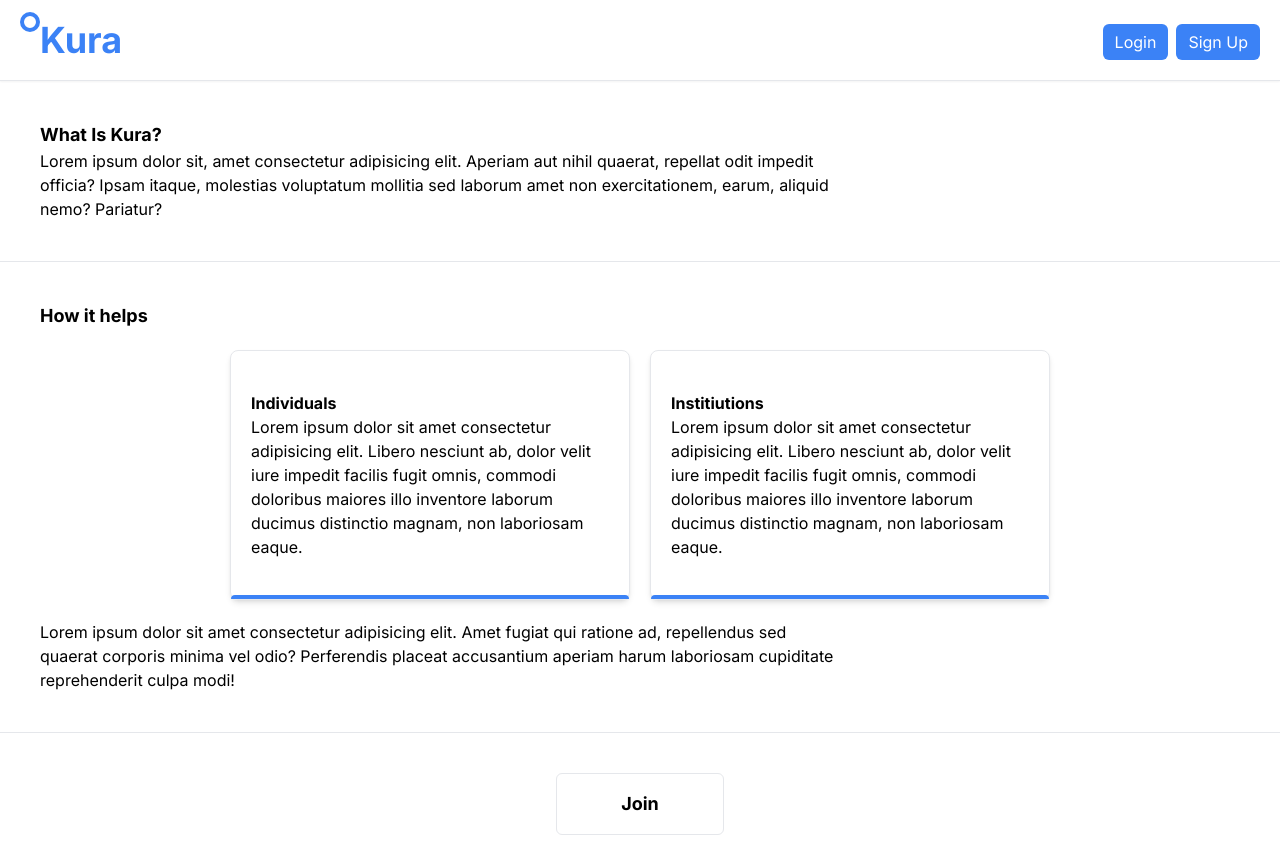
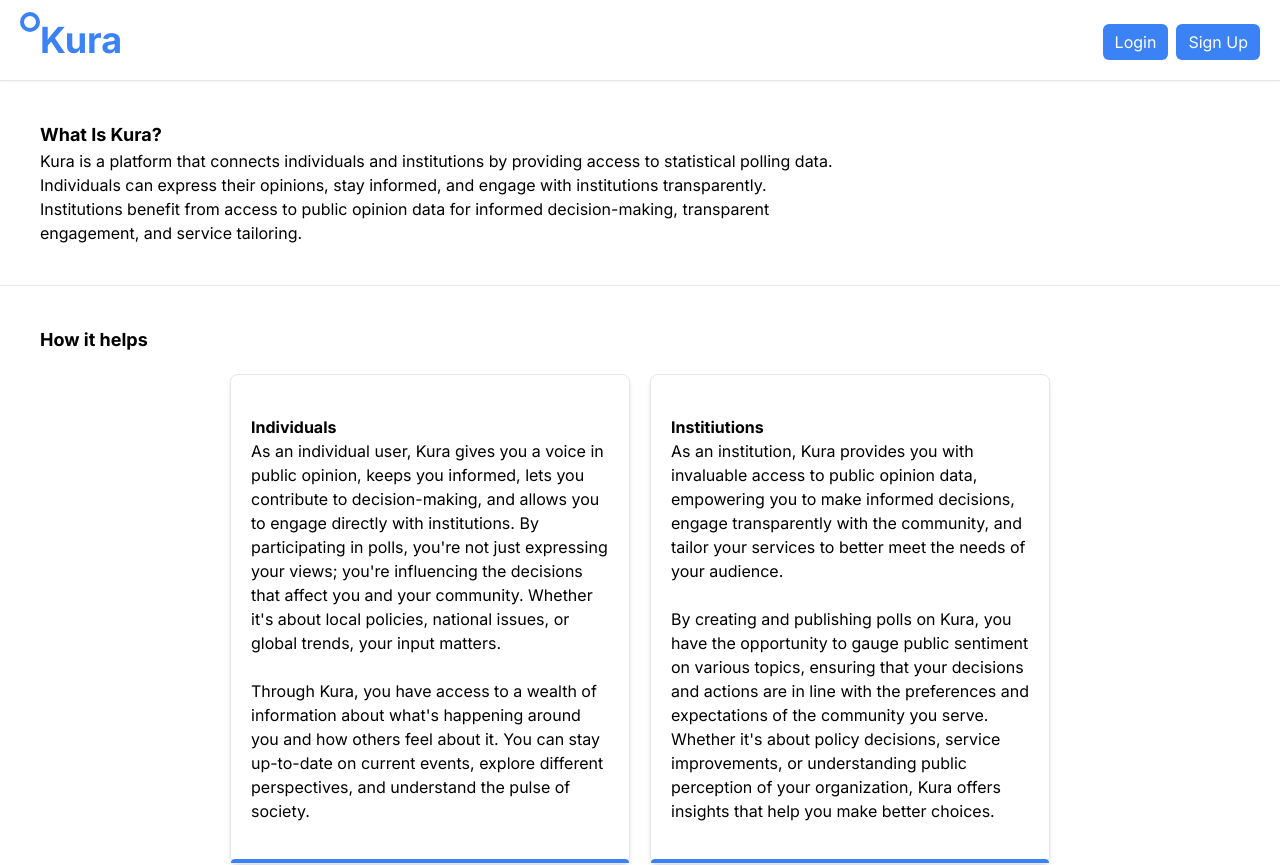
Before and after one commit to duncmv/Kura, a Next.js app in the folder frontend/: page / in a window 1280 px wide. Shown: the top 865 px of the page. Built offline with nearby package versions, Linux system fonts and the light colour scheme.

Commit message:
Update landing

```diff
--- a/frontend/src/app/landing.tsx
+++ b/frontend/src/app/landing.tsx
@@ -1,7 +1,7 @@
 import Link from 'next/link';
 import React from 'react';
-import { card, h2, h3 } from '../components/styleVar';
-import Header from '../components/header';
+import { card, h2, h3 } from '@/components/styleVar';
+import Header from '@/components/header';
 
 export default function LandingPage () {
   const pStyles = 'lg:w-2/3 ';
@@ -11,21 +11,33 @@ export default function LandingPage () {
       <div className='*:border-b *:p-5 *:pl-7 md:*:p-10'>
         <div className='basis-1/4 flex flex-col justify-start'>
           <h2 className={h2}>What Is Kura?</h2>
-          <p className={pStyles}>Lorem ipsum dolor sit, amet consectetur adipisicing elit. Aperiam aut nihil quaerat, repellat odit impedit officia? Ipsam itaque, molestias voluptatum mollitia sed laborum amet non exercitationem, earum, aliquid nemo? Pariatur?</p>
+          <p className={pStyles}>
+            Kura is a platform that connects individuals and institutions by providing access to statistical polling data. Individuals can express their opinions, stay informed, and engage with institutions transparently. Institutions benefit from access to public opinion data for informed decision-making, transparent engagement, and service tailoring.
+          </p>
         </div>
         <div className='basis-1/2 flex flex-col justify-around gap-5'>
           <h2 className={h2}>How it helps</h2>
           <div className='<--cards-wrapper--> flex flex-col md:flex-row items-center justify-center gap-5'>
             <div className={card}>
               <h3 className={h3}>Individuals</h3>
-              <p>Lorem ipsum dolor sit amet consectetur adipisicing elit. Libero nesciunt ab, dolor velit iure impedit facilis fugit omnis, commodi doloribus maiores illo inventore laborum ducimus distinctio magnam, non laboriosam eaque.</p>
+              <p>
+              As an individual user, Kura gives you a voice in public opinion, keeps you informed, lets you contribute to decision-making, and allows you to engage directly with institutions. By participating in polls, you&apos;re not just expressing your views; you&apos;re influencing the decisions that affect you and your community. Whether it&apos;s about local policies, national issues, or global trends, your input matters.
+<br></br><br></br>
+Through Kura, you have access to a wealth of information about what&apos;s happening around you and how others feel about it. You can stay up-to-date on current events, explore different perspectives, and understand the pulse of society.
+              </p>
             </div>
             <div className={card}>
               <h3 className={h3}>Institiutions</h3>
-              <p>Lorem ipsum dolor sit amet consectetur adipisicing elit. Libero nesciunt ab, dolor velit iure impedit facilis fugit omnis, commodi doloribus maiores illo inventore laborum ducimus distinctio magnam, non laboriosam eaque.</p>
+              <p>
+              As an institution, Kura provides you with invaluable access to public opinion data, empowering you to make informed decisions, engage transparently with the community, and tailor your services to better meet the needs of your audience.
+<br></br><br></br>
+By creating and publishing polls on Kura, you have the opportunity to gauge public sentiment on various topics, ensuring that your decisions and actions are in line with the preferences and expectations of the community you serve. Whether it&apos;s about policy decisions, service improvements, or understanding public perception of your organization, Kura offers insights that help you make better choices.
+              </p>
             </div>
           </div>
-          <p className={pStyles}>Lorem ipsum dolor sit amet consectetur adipisicing elit. Amet fugiat qui ratione ad, repellendus sed quaerat corporis minima vel odio? Perferendis placeat accusantium aperiam harum laboriosam cupiditate reprehenderit culpa modi!</p>
+          <p className={pStyles}>
+          Individuals voice opinions, stay informed, and connect with institutions. Institutions gain valuable data for informed decisions and community engagement. Together, we shape a better society.
+          </p>
         </div>
         <div className='basis-1/4 border-none flex justify-center'>
           <Link href='/register'>
```
